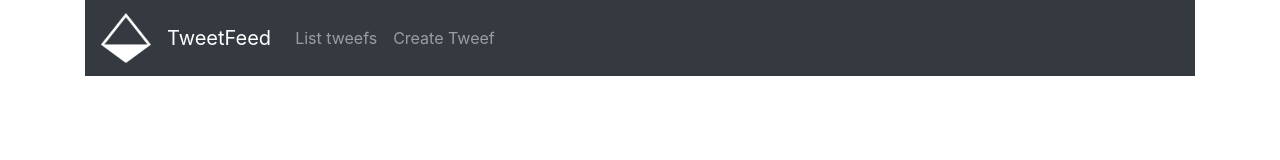
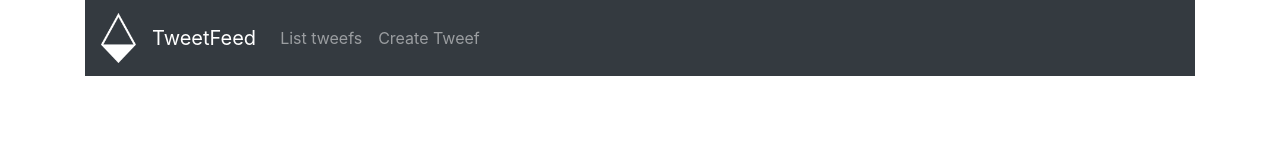
Before and after one commit to Lilith1410/TweetFeed, a React (Create React App) app in the folder tweetfeed/: page / in a window 1280 px wide. Shown: the top 160 px of the page. Built offline with nearby package versions, Linux system fonts and the light colour scheme.

Commit message:
Fixed Logo Dimensions

```diff
--- a/tweetfeed/src/components/Logo.jsx
+++ b/tweetfeed/src/components/Logo.jsx
@@ -11,7 +11,7 @@ class Logo extends Component {
     render() {
         return (
             <Wrapper href="https://vaske.codes">
-                <img src={logo} width="50" height="50" alt="vaske.codes" />
+                <img src={logo} width="35" height="50" alt="vaske.codes" />
             </Wrapper>
         )
     }
```
